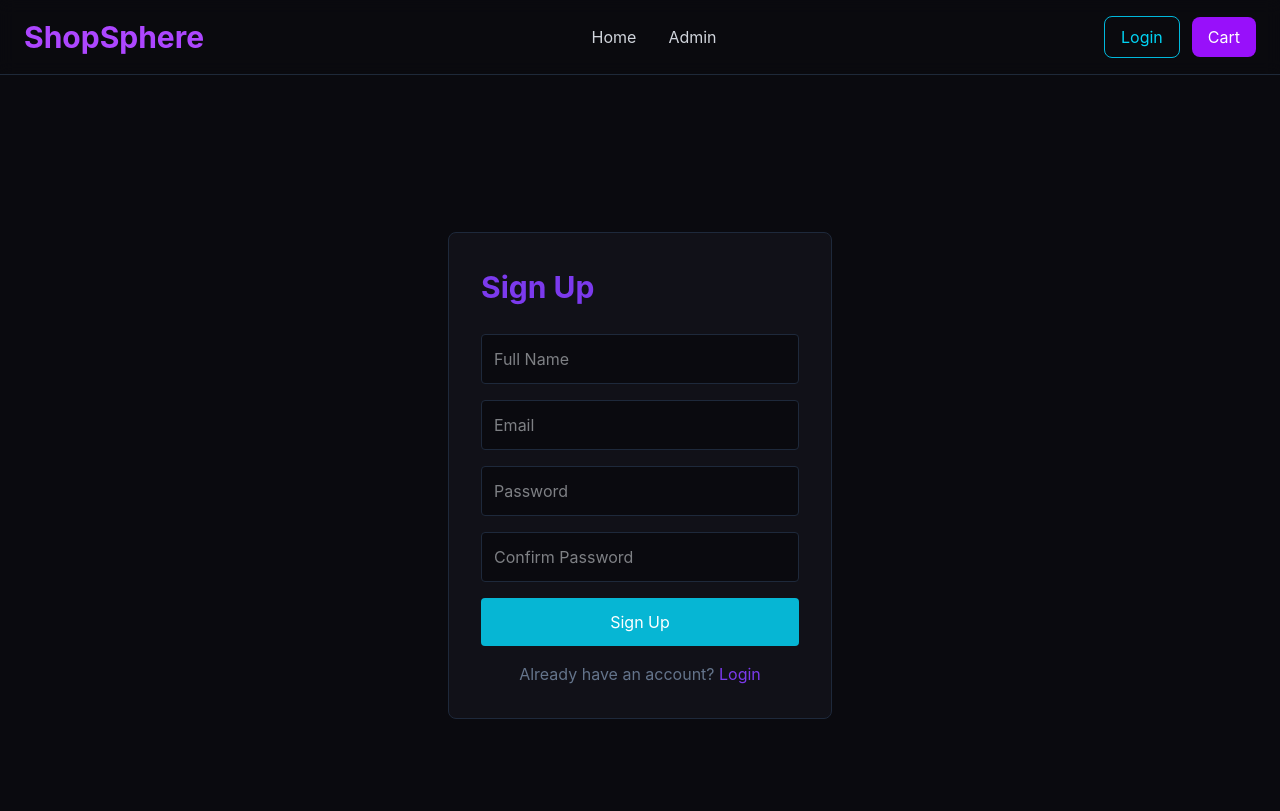
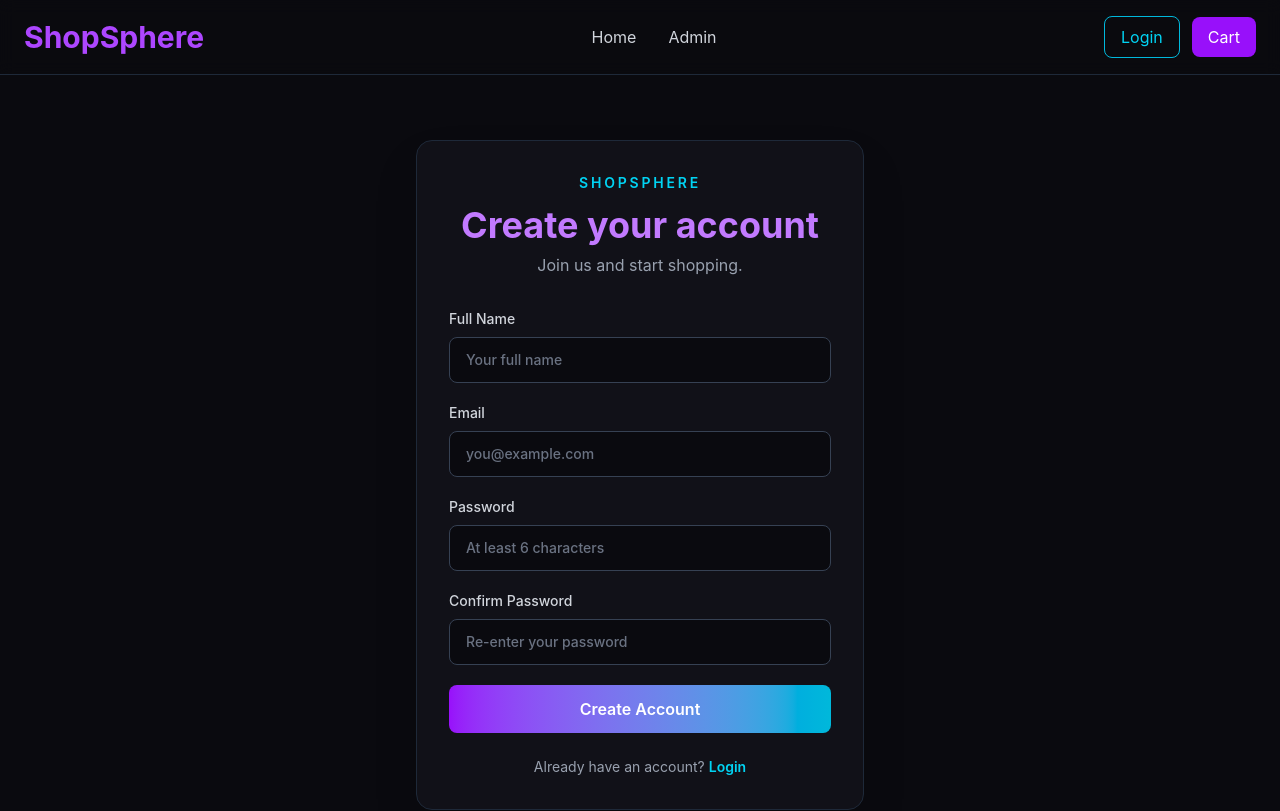
Before and after one commit to maneshwar-sharma07/infotact-project2, a React (Vite) app in the folder client/: page /signup in a window 1280 px wide. Shown: the top 811 px of the page. Built offline with nearby package versions, Linux system fonts and the light colour scheme.

Commit message:
feat: implement signup authentication with validation

```diff
--- a/client/src/pages/LoginPage.tsx
+++ b/client/src/pages/LoginPage.tsx
@@ -108,7 +108,6 @@ export default function LoginPage() {
             Sign Up
           </Link>
         </p>
-
       </div>
 
     </div>
--- a/client/src/pages/SignupPage.tsx
+++ b/client/src/pages/SignupPage.tsx
@@ -1,97 +1,144 @@
-import React, { useState } from 'react';
+import { useState } from "react";
+import { Link, useNavigate } from "react-router-dom";
+import axios from "axios";
+import api from "../services/api";
 
-const SignupPage: React.FC = () => {
-  const [name, setName] = useState('');
-  const [email, setEmail] = useState('');
-  const [password, setPassword] = useState('');
-  const [confirmPassword, setConfirmPassword] = useState('');
-  const [loading, setLoading] = useState(false);
-  const [error, setError] = useState('');
+type FormErrors = {
+  name?: string;
+  email?: string;
+  password?: string;
+  confirmPassword?: string;
+};
 
-  const handleSubmit = (e: React.FormEvent) => {
-    e.preventDefault();
-    setLoading(true);
-    setError('');
+export default function SignupPage() {
+  const navigate = useNavigate();
+  const [name, setName] = useState("");
+  const [email, setEmail] = useState("");
+  const [password, setPassword] = useState("");
+  const [confirmPassword, setConfirmPassword] = useState("");
+  const [errors, setErrors] = useState<FormErrors>({});
+  const [error, setError] = useState("");
+  const [success, setSuccess] = useState("");
+  const [isSubmitting, setIsSubmitting] = useState(false);
 
-    if (!name || !email || !password || !confirmPassword) {
-      setError('All fields are required');
-      setLoading(false);
-      return;
+  const validate = (): FormErrors => {
+    const validationErrors: FormErrors = {};
+
+    if (!name.trim()) validationErrors.name = "Full name is required.";
+    if (!email.trim()) validationErrors.email = "Email is required.";
+    if (!password) validationErrors.password = "Password is required.";
+    else if (password.length < 6) {
+      validationErrors.password = "Password must be at least 6 characters.";
+    }
+    if (!confirmPassword) {
+      validationErrors.confirmPassword = "Please confirm your password.";
+    } else if (password !== confirmPassword) {
+      validationErrors.confirmPassword = "Passwords do not match.";
     }
 
-    if (password !== confirmPassword) {
-      setError('Passwords do not match');
-      setLoading(false);
-      return;
-    }
-
-    if (password.length < 6) {
-      setError('Password must be at least 6 characters');
-      setLoading(false);
-      return;
-    }
-
-    setTimeout(() => {
-      setLoading(false);
-      console.log('Signup:', { name, email, password });
-    }, 1000);
+    return validationErrors;
   };
 
+  const handleSubmit = async (event: React.FormEvent<HTMLFormElement>) => {
+    event.preventDefault();
+    const validationErrors = validate();
+
+    setErrors(validationErrors);
+    setError("");
+    setSuccess("");
+
+    if (Object.keys(validationErrors).length > 0) return;
+
+    setIsSubmitting(true);
+
+    try {
+      await api.post("/auth/register", {
+        name: name.trim(),
+        email: email.trim(),
+        password,
+      });
+
+      setSuccess("Account created successfully. Redirecting to login...");
+      window.setTimeout(() => navigate("/login"), 1000);
+    } catch (requestError: unknown) {
+      const backendMessage = axios.isAxiosError(requestError)
+        ? requestError.response?.data?.message
+        : undefined;
+      setError(
+        typeof backendMessage === "string" && backendMessage.trim()
+          ? backendMessage
+          : "Registration failed.",
+      );
+    } finally {
+      setIsSubmitting(false);
+    }
+  };
+
+  const inputClassName =
+    "w-full rounded-lg border border-gray-700 bg-[#0A0A0F] px-4 py-3 text-white placeholder:text-gray-500 transition focus:border-cyan-400 focus:outline-none focus:ring-2 focus:ring-cyan-400/20";
+
   return (
-    <div style={{ minHeight: '100vh', backgroundColor: '#0A0A0F', display: 'flex', alignItems: 'center', justifyContent: 'center' }}>
-      <div style={{ backgroundColor: '#111118', padding: '2rem', borderRadius: '8px', border: '1px solid #1E293B', width: '384px' }}>
-        <h1 style={{ fontSize: '1.875rem', fontWeight: 'bold', color: '#7C3AED', marginBottom: '1.5rem' }}>Sign Up</h1>
+    <main className="flex min-h-screen items-center justify-center bg-[#0A0A0F] px-4 py-10">
+      <section className="w-full max-w-md rounded-2xl border border-gray-800 bg-[#111118] p-6 shadow-2xl sm:p-8">
+        <div className="text-center">
+          <p className="text-sm font-semibold uppercase tracking-[0.2em] text-cyan-400">
+            ShopSphere
+          </p>
+          <h1 className="mt-3 text-3xl font-bold text-purple-400 sm:text-4xl">
+            Create your account
+          </h1>
+          <p className="mt-2 text-gray-400">Join us and start shopping.</p>
+        </div>
 
         {error && (
-          <div style={{ backgroundColor: 'rgba(239, 68, 68, 0.1)', border: '1px solid #ef4444', color: '#ef4444', padding: '0.75rem', borderRadius: '4px', marginBottom: '1rem' }}>
+          <div role="alert" className="mt-6 rounded-lg border border-red-500/70 bg-red-500/10 p-3 text-sm text-red-300">
             {error}
           </div>
         )}
 
-        <form onSubmit={handleSubmit}>
-          <input
-            type="text"
-            placeholder="Full Name"
-            value={name}
-            onChange={(e) => setName(e.target.value)}
-            style={{ width: '100%', padding: '0.75rem', backgroundColor: '#0A0A0F', border: '1px solid #1E293B', borderRadius: '4px', marginBottom: '1rem', color: '#F1F5F9' }}
-          />
-          <input
-            type="email"
-            placeholder="Email"
-            value={email}
-            onChange={(e) => setEmail(e.target.value)}
-            style={{ width: '100%', padding: '0.75rem', backgroundColor: '#0A0A0F', border: '1px solid #1E293B', borderRadius: '4px', marginBottom: '1rem', color: '#F1F5F9' }}
-          />
-          <input
-            type="password"
-            placeholder="Password"
-            value={password}
-            onChange={(e) => setPassword(e.target.value)}
-            style={{ width: '100%', padding: '0.75rem', backgroundColor: '#0A0A0F', border: '1px solid #1E293B', borderRadius: '4px', marginBottom: '1rem', color: '#F1F5F9' }}
-          />
-          <input
-            type="password"
-            placeholder="Confirm Password"
-            value={confirmPassword}
-            onChange={(e) => setConfirmPassword(e.target.value)}
-            style={{ width: '100%', padding: '0.75rem', backgroundColor: '#0A0A0F', border: '1px solid #1E293B', borderRadius: '4px', marginBottom: '1rem', color: '#F1F5F9' }}
-          />
-          <button
-            type="submit"
-            disabled={loading}
-            style={{ width: '100%', backgroundColor: '#06B6D4', color: 'white', padding: '0.75rem', borderRadius: '4px', border: 'none', cursor: loading ? 'not-allowed' : 'pointer', opacity: loading ? 0.5 : 1 }}
-          >
-            {loading ? 'Creating Account...' : 'Sign Up'}
+        {success && (
+          <div role="status" className="mt-6 rounded-lg border border-cyan-400/70 bg-cyan-400/10 p-3 text-sm text-cyan-200">
+            {success}
+          </div>
+        )}
+
+        <form onSubmit={handleSubmit} className="mt-8 space-y-5" noValidate>
+          <label className="block text-sm font-medium text-gray-300" htmlFor="name">
+            Full Name
+            <input id="name" type="text" autoComplete="name" value={name} onChange={(event) => setName(event.target.value)} aria-invalid={Boolean(errors.name)} aria-describedby={errors.name ? "name-error" : undefined} className={`${inputClassName} mt-2`} placeholder="Your full name" disabled={isSubmitting} />
+            {errors.name && <span id="name-error" className="mt-1 block text-sm text-red-400">{errors.name}</span>}
+          </label>
+
+          <label className="block text-sm font-medium text-gray-300" htmlFor="email">
+            Email
+            <input id="email" type="email" autoComplete="email" value={email} onChange={(event) => setEmail(event.target.value)} aria-invalid={Boolean(errors.email)} aria-describedby={errors.email ? "email-error" : undefined} className={`${inputClassName} mt-2`} placeholder="you@example.com" disabled={isSubmitting} />
+            {errors.email && <span id="email-error" className="mt-1 block text-sm text-red-400">{errors.email}</span>}
+          </label>
+
+          <label className="block text-sm font-medium text-gray-300" htmlFor="password">
+            Password
+            <input id="password" type="password" autoComplete="new-password" value={password} onChange={(event) => setPassword(event.target.value)} aria-invalid={Boolean(errors.password)} aria-describedby={errors.password ? "password-error" : undefined} className={`${inputClassName} mt-2`} placeholder="At least 6 characters" disabled={isSubmitting} />
+            {errors.password && <span id="password-error" className="mt-1 block text-sm text-red-400">{errors.password}</span>}
+          </label>
+
+          <label className="block text-sm font-medium text-gray-300" htmlFor="confirm-password">
+            Confirm Password
+            <input id="confirm-password" type="password" autoComplete="new-password" value={confirmPassword} onChange={(event) => setConfirmPassword(event.target.value)} aria-invalid={Boolean(errors.confirmPassword)} aria-describedby={errors.confirmPassword ? "confirm-password-error" : undefined} className={`${inputClassName} mt-2`} placeholder="Re-enter your password" disabled={isSubmitting} />
+            {errors.confirmPassword && <span id="confirm-password-error" className="mt-1 block text-sm text-red-400">{errors.confirmPassword}</span>}
+          </label>
+
+          <button type="submit" disabled={isSubmitting} className="w-full rounded-lg bg-gradient-to-r from-purple-600 to-cyan-500 py-3 font-semibold text-white transition hover:from-purple-500 hover:to-cyan-400 focus:outline-none focus:ring-2 focus:ring-cyan-400 focus:ring-offset-2 focus:ring-offset-[#111118] disabled:cursor-not-allowed disabled:opacity-60">
+            {isSubmitting ? "Creating Account..." : "Create Account"}
           </button>
         </form>
 
-        <p style={{ color: '#64748B', textAlign: 'center', marginTop: '1rem' }}>
-          Already have an account? <a href="/login" style={{ color: '#7C3AED' }}>Login</a>
+        <p className="mt-6 text-center text-sm text-gray-400">
+          Already have an account?{" "}
+          <Link to="/login" className="font-semibold text-cyan-400 transition hover:text-cyan-300 hover:underline">
+            Login
+          </Link>
         </p>
-      </div>
-    </div>
+      </section>
+    </main>
   );
-};
-
-export default SignupPage;
+}
```
